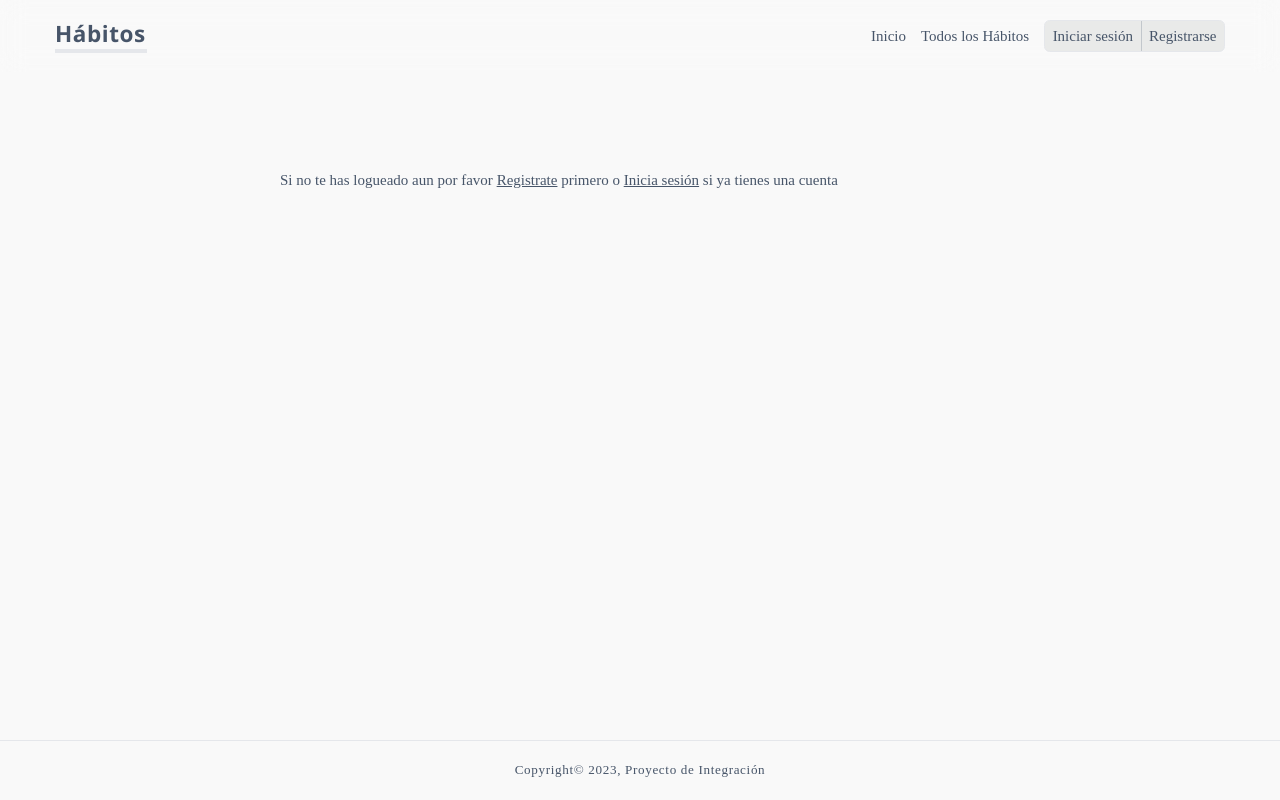
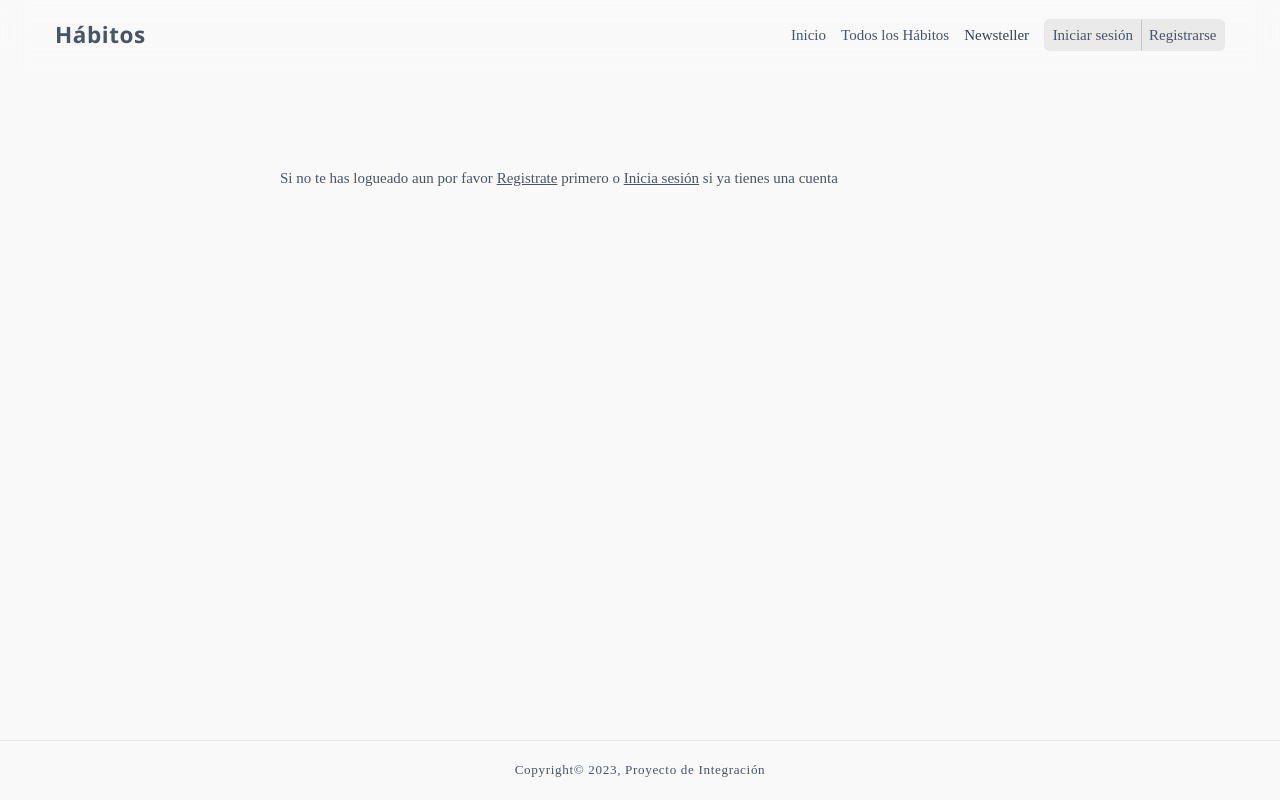
Before and after one commit to aleasdev/proyectoIntegracion, a React (Create React App) app in the folder frontend/: page /welcome in a window 1280 px wide. Built offline with nearby package versions, Linux system fonts and the light colour scheme.

Commit message:
añadir newsletter en el navbar

```diff
--- a/frontend/src/components/layout/Navbar.js
+++ b/frontend/src/components/layout/Navbar.js
@@ -51,7 +51,7 @@ const Navbar = () => {
         <div className="grow flex items-center ">
           {/* Enlace al inicio */}
           <Link to="/">
-            <h1 className="font-semibold text-2xl tracking-wide border-b-4 text--600">
+            <h1 className="font-semibold text-2xl tracking-wide  text--600">
               Hábitos<span className=" pl-px "></span>
             </h1>
           </Link>
@@ -61,6 +61,8 @@ const Navbar = () => {
             {/* Enlaces de la barra de navegación */}
             <NavbarLink to="/">Inicio</NavbarLink>
             <NavbarLink to="/full-list">Todos los Hábitos</NavbarLink>
+            <a className=" hover:text-gray-700 cursor-pointer flex flex-col justify-center items-center  duration-500 after:opacity-0 hover:after:opacity-100  after:content-['']   after:h-[3px] after:bg-gray-700  after:transform after:duration-500 after:w-0 hover:after:w-full after:-mt-[2px] text-gray-700 " href="https://habitos-newsteller.netlify.app">Newsteller</a>
+
           </div>
           <div className="flex items-center divide-x divide-solid divide-gray-400/50 border rounded-md bg-[#e9eae9] ">
             {!user ? (
```
